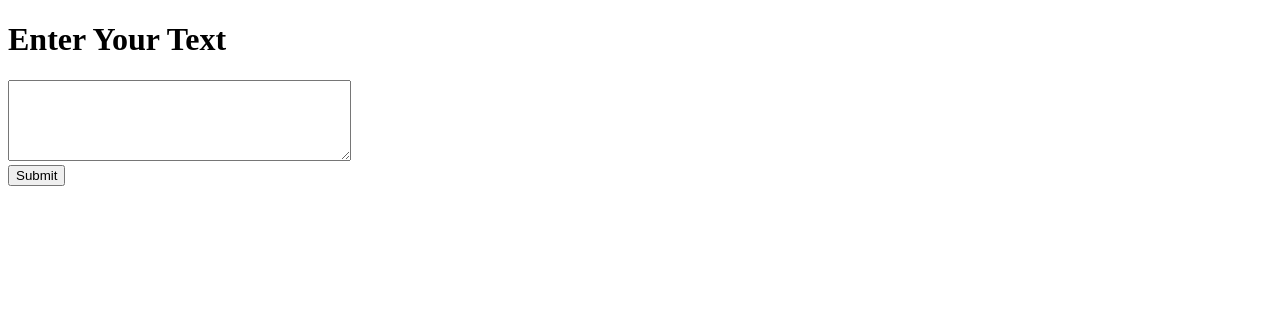
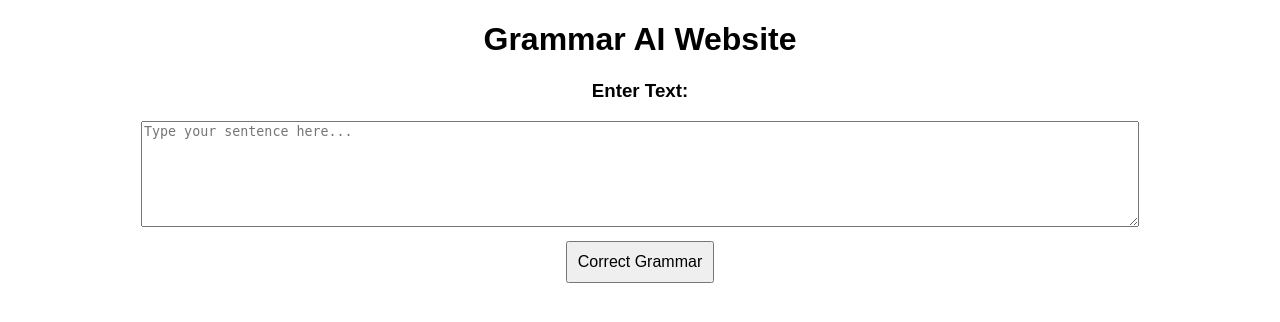
Before and after one commit to Adarsh-890/grammar-ai-website, a Flask app: page / in a window 1280 px wide. Shown: the top 322 px of the page. Run offline with Flask 3, Linux system fonts and the light colour scheme.

Commit message:
Update index.html

```diff
--- a/templates/index.html
+++ b/templates/index.html
@@ -1,21 +1,42 @@
 <!DOCTYPE html>
-     <html>
+<html lang="en">
 <head>
-         <title>Grammar & Chat Converter</title>
+    <meta charset="UTF-8">
+    <meta name="viewport" content="width=device-width, initial-scale=1.0">
+    <title>Grammar AI</title>
+    <style>
+        body {
+            font-family: Arial, sans-serif;
+            text-align: center;
+            margin: 20px;
+        }
+        textarea {
+            width: 80%;
+            height: 100px;
+            margin-bottom: 10px;
+        }
+        button {
+            padding: 10px;
+            font-size: 16px;
+            cursor: pointer;
+        }
+    </style>
 </head>
 <body>
-         <h1>Enter Your Text</h1>
-         <form method="POST">
-             <textarea name="text" rows="5" cols="40"></textarea><br>
-             <button type="submit">Submit</button>
+
+    <h1>Grammar AI Website</h1>
+
+    <form method="post">
+        <h3>Enter Text:</h3>
+        <textarea name="text" placeholder="Type your sentence here..."></textarea>
+        <br>
+        <button type="submit">Correct Grammar</button>
     </form>
-         {% if grammar_result %}
-             <h2>Grammar Errors:</h2>
-             <pre>{{ grammar_result }}</pre>
+
+    {% if grammar_result or human_friendly_text %}
+        <h3>Processed Output:</h3>
+        <textarea readonly>{{ grammar_result or human_friendly_text }}</textarea>
     {% endif %}
-         {% if human_friendly_text %}
-             <h2>Human-Friendly Text:</h2>
-             <p>{{ human_friendly_text }}</p>
-         {% endif %}
+
 </body>
 </html>
```
Lines whose indentation alone changed are shown as unchanged.
